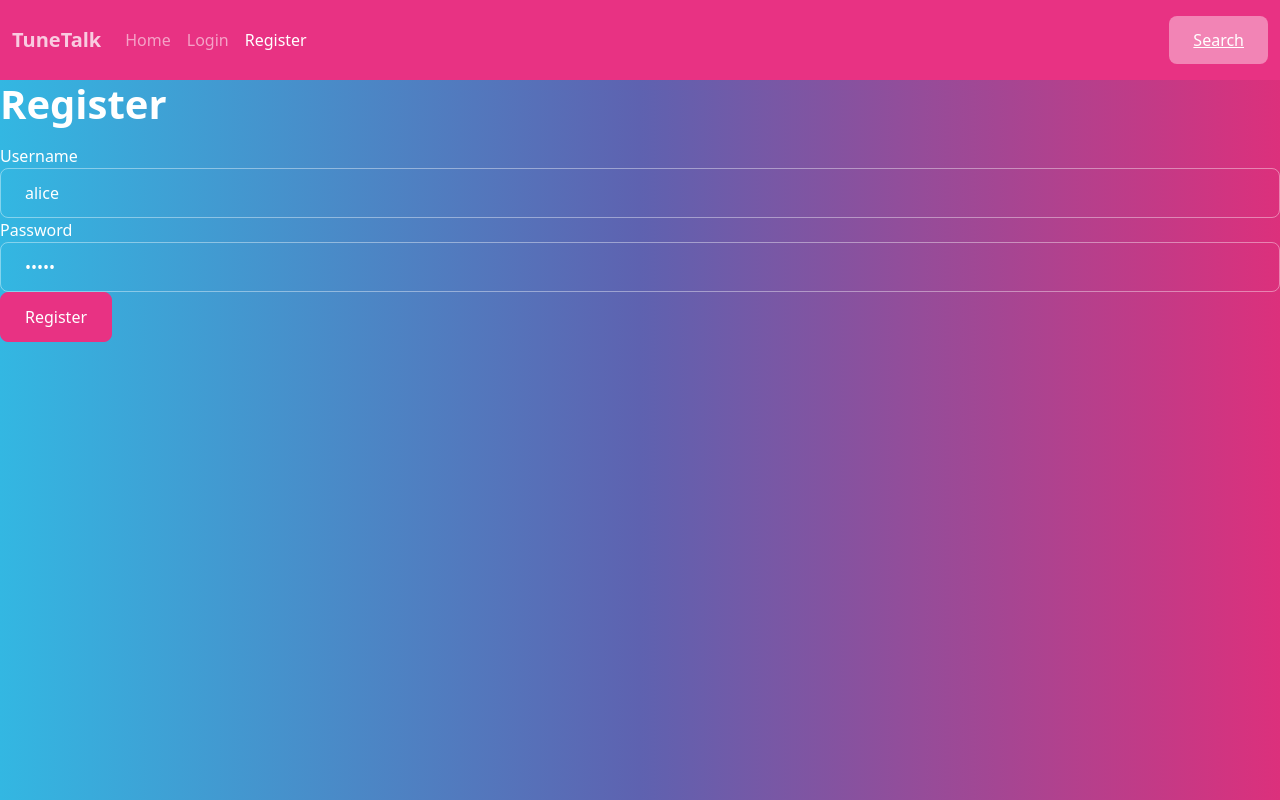
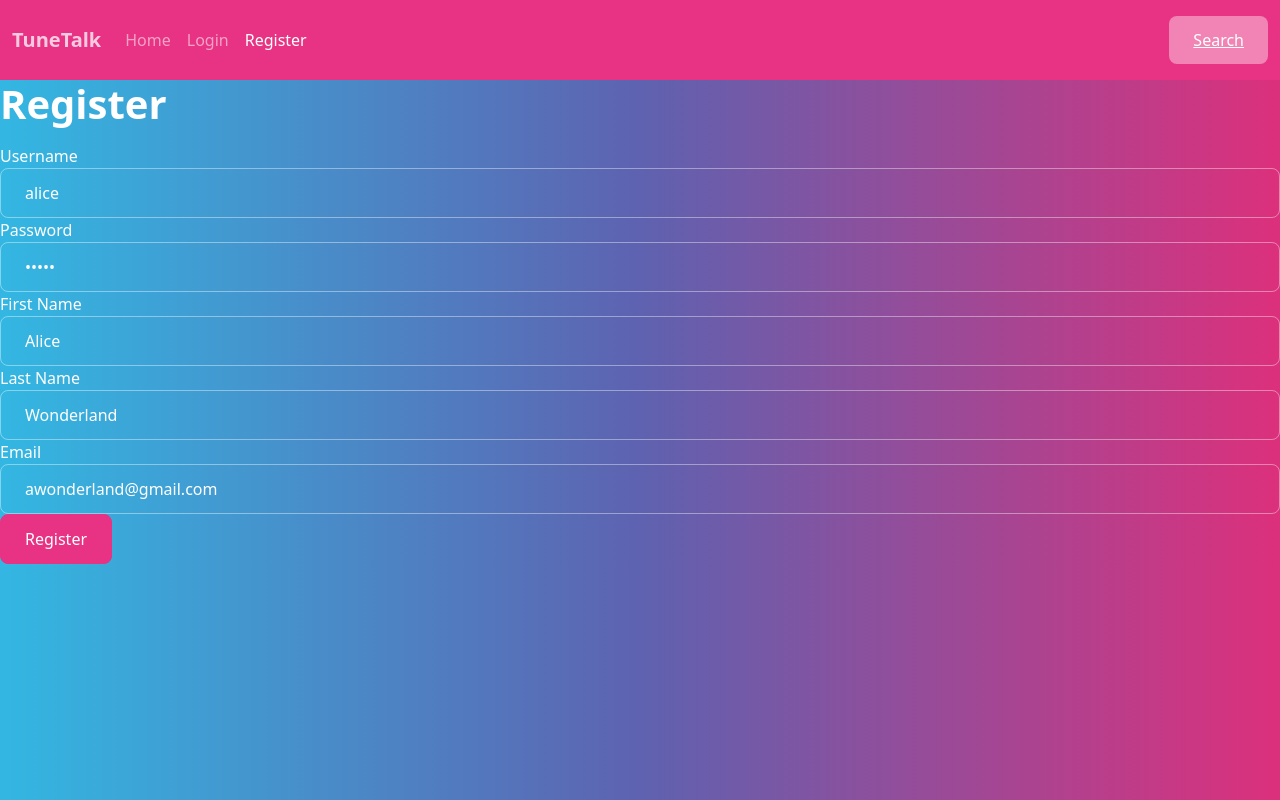
Before and after one commit to JamesColesanti/tunetalk-react-web-app, a React (Create React App) app: page /register in a window 1280 px wide. Built offline with nearby package versions, Linux system fonts and the light colour scheme; no server answers.

Commit message:
Added email

```diff
--- a/src/pages/register.js
+++ b/src/pages/register.js
@@ -8,6 +8,7 @@ function RegisterScreen() {
     password: "alice",
     firstName: "Alice",
     lastName: "Wonderland",
+    email: "awonderland@gmail.com",
   });
 
   const navigate = useNavigate();
@@ -34,6 +35,27 @@ function RegisterScreen() {
           value={user.password}
           onChange={(e) => setUser({ ...user, password: e.target.value })}
         />
+        <label>First Name</label>
+        <input
+          type="text"
+          className="form-control"
+          value={user.firstName}
+          onChange={(e) => setUser({ ...user, firstName: e.target.value })}
+        />
+        <label>Last Name</label>
+        <input
+          type="text"
+          className="form-control"
+          value={user.lastName}
+          onChange={(e) => setUser({ ...user, lastName: e.target.value })}
+        />
+        <label>Email</label>
+        <input
+          type="text"
+          className="form-control"
+          value={user.email}
+          onChange={(e) => setUser({ ...user, email: e.target.value })}
+        />
         <button onClick={register} className="btn btn-primary">
           Register
         </button>
```
